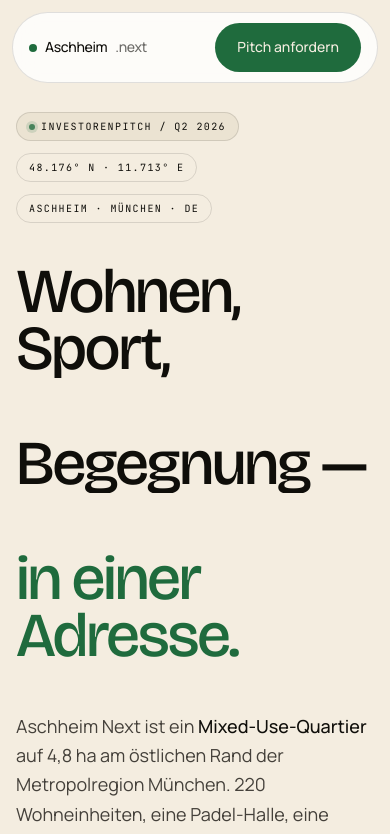
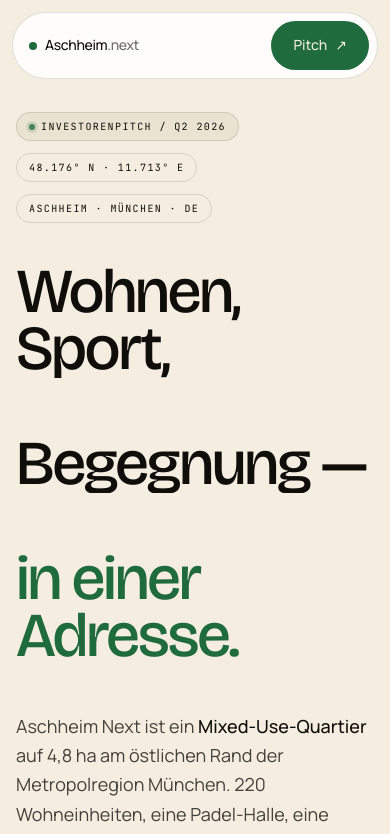
Before and after one commit to A-Complex-World/aschheim-next, a Next.js app: page / in a window 390 px wide. Shown: the top 834 px of the page. Built offline with nearby package versions, Linux system fonts and the light colour scheme.

Commit message:
polish v4: nav padding, mobile cta, scroll-margin

```diff
--- a/app/globals.css
+++ b/app/globals.css
@@ -32,6 +32,7 @@
 
 * { box-sizing: border-box; }
 html { scroll-behavior: smooth; background: var(--sand); }
+section[id] { scroll-margin-top: 100px; }
 body {
   background: var(--sand);
   color: var(--ink);
--- a/app/page.tsx
+++ b/app/page.tsx
@@ -10,10 +10,10 @@ export default function Home() {
 
       {/* === NAV === */}
       <header className="fixed top-3 inset-x-3 md:top-4 md:inset-x-6 z-50">
-        <div className="rounded-full border border-line bg-paper/80 backdrop-blur-md px-4 md:px-5 py-2.5 flex items-center justify-between">
-          <a href="#top" className="flex items-center gap-2 font-medium text-[14px] tracking-tight">
+        <div className="rounded-full border border-line bg-paper/85 backdrop-blur-md pl-4 md:pl-5 pr-2 md:pr-2 py-2 flex items-center justify-between gap-3">
+          <a href="#top" className="flex items-center gap-2 font-medium text-[14px] tracking-tight whitespace-nowrap">
             <span className="inline-block w-2 h-2 rounded-full bg-moss" />
-            Aschheim<span className="opacity-60">.next</span>
+            <span>Aschheim<span className="opacity-60">.next</span></span>
           </a>
           <nav className="hidden md:flex items-center gap-8 mono text-[11px] tracking-[0.14em] uppercase text-ink-soft">
             <a href="#vision" className="link-u hover:text-ink">Vision</a>
@@ -22,8 +22,10 @@ export default function Home() {
             <a href="#plan" className="link-u hover:text-ink">Plan</a>
             <a href="#zahlen" className="link-u hover:text-ink">Zahlen</a>
           </nav>
-          <a href="#kontakt" className="btn btn-moss text-[13px] py-2 px-4">
-            Pitch anfordern
+          <a href="#kontakt" className="btn btn-moss text-[12px] md:text-[13px] py-2 px-3 md:px-4 whitespace-nowrap">
+            <span className="hidden sm:inline">Pitch anfordern</span>
+            <span className="sm:hidden">Pitch</span>
+            <span aria-hidden>↗</span>
           </a>
         </div>
       </header>
```
